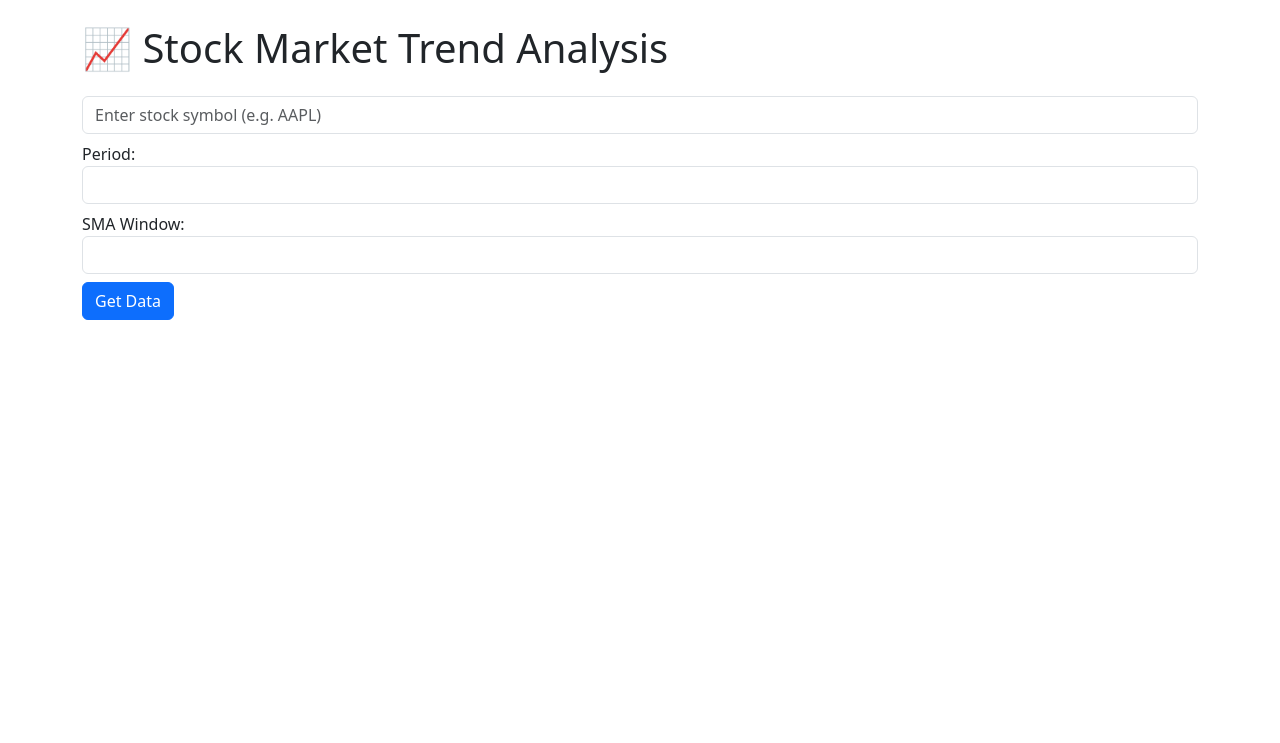
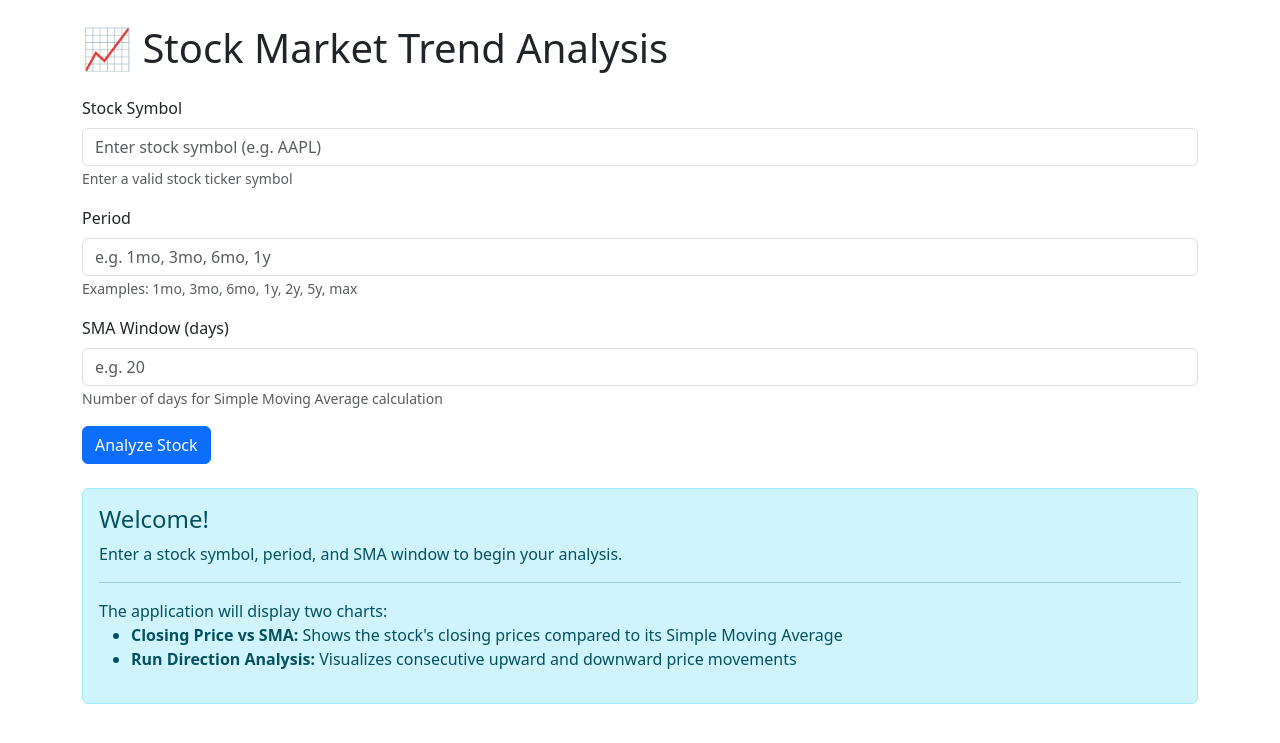
Before and after one commit to jw1104/INF1002-Stock-Market-Trend-Analysis, a Flask app: page / in a window 1280 px wide. Shown: the top 743 px of the page. Run offline with Flask 3, Linux system fonts and the light colour scheme; some libraries are stand-ins or nearby versions.

Commit message:
Refactored code

```diff
--- a/app.py
+++ b/app.py
@@ -1,135 +1,79 @@
 from flask import Flask, render_template, request
-import pandas as pd
 from INF1002_Stock_Market_Trend_Analysis.src.analysis.data_fetcher import data_fetcher
 from INF1002_Stock_Market_Trend_Analysis.src.analysis.simple_moving_average import simple_moving_average
-from INF1002_Stock_Market_Trend_Analysis.src.analysis.up_down_runs import calculate_directions, calculate_runs
 from INF1002_Stock_Market_Trend_Analysis.src.analysis.daily_returns import daily_returns
-import plotly.graph_objs as go
+from INF1002_Stock_Market_Trend_Analysis.src.visualization.create_price_sma_chart import create_price_sma_chart
+from INF1002_Stock_Market_Trend_Analysis.src.visualization.create_run_direction_chart import create_run_direction_chart
 
 app = Flask(__name__)
 
 @app.route("/", methods=["GET", "POST"])
 def index():
-    chart_data = None
+    price_sma_chart_html = None
+    run_direction_chart_html = None
     symbol = ""
     period = ""
-    sma = None
     sma_window = ""
-    chart_html = None
+    error_message = None
 
     if request.method == "POST":
-        symbol = request.form["symbol"].upper()
-        period = request.form["period"].lower()
-        sma_window = request.form["sma_window"]
+        symbol = request.form.get("symbol", "").upper()
+        period = request.form.get("period", "").lower()
+        sma_window = request.form.get("sma_window", "")
 
         try:
+            # Validate inputs
+            if not symbol:
+                raise ValueError("Stock symbol is required")
+            if not period:
+                raise ValueError("Period is required")
+            if not sma_window:
+                raise ValueError("SMA window is required")
+
+            sma_window_int = int(sma_window)
+
+            if sma_window_int <= 0:
+                raise ValueError("SMA window must be a positive number")
+
+            # Fetch stock data
             data = data_fetcher(symbol, period)
 
-            closing_price = data["Close"].tolist()
+            # Prepare data for charts
+            closing_prices = data["Close"].tolist()
             dates = data.index.strftime("%Y-%m-%d").tolist()
-            sma_window_int = int(sma_window)
-            sma = simple_moving_average(data, sma_window_int)
 
-            chart_data = {
-                "dates": dates,
-                "close": closing_price,
-                "sma": sma.tolist()
-            }
+            # Validate SMA window size
+            if sma_window_int > len(closing_prices):
+                raise ValueError(f"SMA window ({sma_window_int}) cannot be larger than data length ({len(closing_prices)})")
 
-            fig = go.Figure()
+            # Calculate SMA
+            sma_values = simple_moving_average(closing_prices, sma_window_int)
 
+            # Pad SMA values to match dates length (add None for initial periods)
+            sma_padded = [None] * (sma_window_int - 1) + sma_values
+
+            # Create price vs SMA chart
+            price_sma_chart_html = create_price_sma_chart(dates, closing_prices, sma_padded, symbol)
+
+            # Calculate daily returns
             returns = daily_returns(data)
-            run_directions = calculate_directions(returns.tolist())
-            runs = calculate_runs(run_directions)
 
-            colors = []
-            streak_info = []
+            # Create run direction chart
+            run_direction_chart_html = create_run_direction_chart(dates, closing_prices, returns, symbol)
 
-            for direction, streak in runs:
-                color = "green" if direction == "up" else "red" if direction == "down" else "blue"
-
-                for i in range(streak):
-                    colors.append(color)
-                    streak_info.append({
-                        'direction': direction,
-                        'streak': streak,
-                        'position_in_streak': i + 1
-                    })
-
-            max_segments = min(len(returns), len(colors), len(dates) - 1, len(closing_price) - 1)
-
-            i = 0
-            while i < max_segments:
-                current_color = colors[i]
-                current_streak_data = streak_info[i]
-
-                start_idx = i
-                while (i < max_segments and
-                    colors[i] == current_color and
-                    streak_info[i]['direction'] == current_streak_data['direction'] and
-                    streak_info[i]['streak'] == current_streak_data['streak']):
-                    i += 1
-
-                end_idx = i
-
-                x_data = dates[start_idx:end_idx + 1]
-                y_data = closing_price[start_idx:end_idx + 1]
-
-                direction = current_streak_data['direction'].title()
-                streak = current_streak_data['streak']
-
-                hover_text = []
-                for j in range(len(x_data)):
-                    if j < len(x_data) - 1:
-                        actual_idx = start_idx + j
-                        hover_text.append(
-                            f"Date: {x_data[j]}<br>" +
-                            f"Price: ${y_data[j]:.2f}<br>" +
-                            f"Direction: {direction}<br>" +
-                            f"Streak Length: {streak} days<br>" +
-                            f"Day {actual_idx - start_idx + 1} of {streak}"
-                        )
-                    else:
-                        hover_text.append(
-                            f"Date: {x_data[j]}<br>" +
-                            f"Price: ${y_data[j]:.2f}"
-                        )
-
-                fig.add_trace(go.Scatter(
-                    x=x_data,
-                    y=y_data,
-                    mode="lines+markers",
-                    line=dict(color=current_color, width=3),
-                    marker=dict(size=4, color=current_color),
-                    name=f"{direction} Run (Length: {streak})",
-                    text=hover_text,
-                    hovertemplate="%{text}<extra></extra>",
-                    showlegend=False
-                ))
-
-            fig.update_layout(
-                title=f'Closing Price with Run Directions for {symbol}',
-                xaxis_title='Date',
-                yaxis_title='Price (USD)',
-                hovermode='closest',
-                width=1000,
-                height=600
-            )
-
-            chart_html = fig.to_html(full_html=False, include_plotlyjs=False)
-
-
+        except ValueError as ve:
+            error_message = str(ve)
         except Exception as e:
+            error_message = f"An error occurred: {str(e)}"
             print(f"Error: {str(e)}")
 
     return render_template("index.html",
-                           chart_data=chart_data,
+                           price_sma_chart_html=price_sma_chart_html,
+                           run_direction_chart_html=run_direction_chart_html,
                            symbol=symbol,
                            period=period,
-                           sma=sma,
                            sma_window=sma_window,
-                           chart_html=chart_html
-                           )
+                           error_message=error_message)
 
 
 if __name__ == "__main__":
--- a/templates/index.html
+++ b/templates/index.html
@@ -1,66 +1,119 @@
 <!DOCTYPE html>
-<html>
+<html lang="en">
 <head>
+    <meta charset="UTF-8">
+    <meta name="viewport" content="width=device-width, initial-scale=1.0">
     <title>Stock Market Analysis</title>
     <link rel="stylesheet" href="https://cdn.jsdelivr.net/npm/bootstrap@5.3.0/dist/css/bootstrap.min.css">
     <script src="https://cdn.plot.ly/plotly-latest.min.js"></script>
+    <style>
+        .chart-container {
+            margin-top: 2rem;
+            padding: 1rem;
+            background-color: #f8f9fa;
+            border-radius: 8px;
+        }
+        .error-alert {
+            margin-top: 1rem;
+        }
+    </style>
 </head>
 <body class="p-4">
 <div class="container">
     <h1 class="mb-4">📈 Stock Market Trend Analysis</h1>
 
+    <!-- Input Form -->
     <form method="POST" class="mb-3">
-        <input type="text" name="symbol" placeholder="Enter stock symbol (e.g. AAPL)"
-               class="form-control mb-2" value="{{ symbol }}">
+        <div class="mb-3">
+            <label for="symbol" class="form-label">Stock Symbol</label>
+            <input type="text"
+                   id="symbol"
+                   name="symbol"
+                   placeholder="Enter stock symbol (e.g. AAPL)"
+                   class="form-control"
+                   value="{{ symbol }}"
+                   required>
+            <small class="form-text text-muted">Enter a valid stock ticker symbol</small>
+        </div>
 
-        <label>Period:</label>
-        <input type="text" name="period" class="form-control mb-2" value="{{ period }}">
+        <div class="mb-3">
+            <label for="period" class="form-label">Period</label>
+            <input type="text"
+                   id="period"
+                   name="period"
+                   class="form-control"
+                   value="{{ period }}"
+                   placeholder="e.g. 1mo, 3mo, 6mo, 1y"
+                   required>
+            <small class="form-text text-muted">Examples: 1mo, 3mo, 6mo, 1y, 2y, 5y, max</small>
+        </div>
 
-        <label>SMA Window:</label>
-        <input type="text" name="sma_window" class="form-control mb-2" value="{{ sma_window }}" required>
+        <div class="mb-3">
+            <label for="sma_window" class="form-label">SMA Window (days)</label>
+            <input type="number"
+                   id="sma_window"
+                   name="sma_window"
+                   class="form-control"
+                   value="{{ sma_window }}"
+                   placeholder="e.g. 20"
+                   min="1"
+                   required>
+            <small class="form-text text-muted">Number of days for Simple Moving Average calculation</small>
+        </div>
 
-        <button type="submit" class="btn btn-primary">Get Data</button>
+        <button type="submit" class="btn btn-primary">Analyze Stock</button>
     </form>
 
-    <div class="mt-4">
-        {% if chart_data %}
-            <div id="chart" style="width:900px; height:600px ;"></div>
-            <script>
-                var data = [
-                    {
-                        x: {{ chart_data.dates|tojson }},
-                        y: {{ chart_data.close|tojson }},
-                        type: 'scatter',
-                        mode: 'lines',
-                        name: 'Price',
-                        line: {color: 'blue'}
-                    },
-                    {
-                        x: {{ chart_data.dates|tojson }},
-                        y: {{ chart_data.sma|tojson }},
-                        type: 'scatter',
-                        mode: 'lines',
-                        name: 'SMA',
-                        line: {color: 'red'}
-                    }
-                ];
-                var layout = {
-                    title: 'Closing Prices vs SMA for {{ symbol }}',
-                    xaxis: { title: 'Date' },
-                    yaxis: { title: 'Price (USD)' }
-                };
-                Plotly.newPlot('chart', data, layout);
-            </script>
-        {% endif %}
+    <!-- Error Message -->
+    {% if error_message %}
+    <div class="alert alert-danger error-alert" role="alert">
+        <strong>Error:</strong> {{ error_message }}
     </div>
+    {% endif %}
 
-    <div class="mt-4">
-        {% if chart_html %}
-        <div id="direction-chart">
-            {{ chart_html|safe }}
+    <!-- Price vs SMA Chart -->
+    {% if price_sma_chart_html %}
+    <div class="chart-container">
+        <h3 class="mb-3">Closing Price vs Simple Moving Average</h3>
+        <div id="price-sma-chart">
+            {{ price_sma_chart_html|safe }}
         </div>
-        {% endif %}
     </div>
+    {% endif %}
+
+    <!-- Run Direction Chart -->
+    {% if run_direction_chart_html %}
+    <div class="chart-container">
+        <h3 class="mb-3">Price Movements by Run Direction</h3>
+        <div id="run-direction-chart">
+            {{ run_direction_chart_html|safe }}
+        </div>
+        <div class="mt-3">
+            <p class="text-muted">
+                <strong>Legend:</strong><br>
+                <span style="color: green;">● Green:</span> Upward price runs<br>
+                <span style="color: red;">● Red:</span> Downward price runs<br>
+                <span style="color: blue;">● Blue:</span> No change runs
+            </p>
+        </div>
+    </div>
+    {% endif %}
+
+    <!-- Instructions (shown when no data) -->
+    {% if not price_sma_chart_html and not error_message %}
+    <div class="alert alert-info mt-4" role="alert">
+        <h4 class="alert-heading">Welcome!</h4>
+        <p>Enter a stock symbol, period, and SMA window to begin your analysis.</p>
+        <hr>
+        <p class="mb-0">The application will display two charts:</p>
+        <ul>
+            <li><strong>Closing Price vs SMA:</strong> Shows the stock's closing prices compared to its Simple Moving Average</li>
+            <li><strong>Run Direction Analysis:</strong> Visualizes consecutive upward and downward price movements</li>
+        </ul>
+    </div>
+    {% endif %}
 </div>
+
+<script src="https://cdn.jsdelivr.net/npm/bootstrap@5.3.0/dist/js/bootstrap.bundle.min.js"></script>
 </body>
 </html>
```
Also changed, not shown: src/analysis/daily_returns.py (+55 -4 lines), src/analysis/data_fetcher.py (+31 -1 lines), src/analysis/simple_moving_average.py (+13 -2 lines), src/analysis/up_down_runs.py (+0 -86 lines), src/analysis/utils/clean_data.py (deleted, +0 -28 lines), src/visualization/create_price_sma_chart.py (added, +46 -0 lines), src/visualization/create_run_direction_chart.py (added, +104 -0 lines), src/visualization/__init__.py (added).
